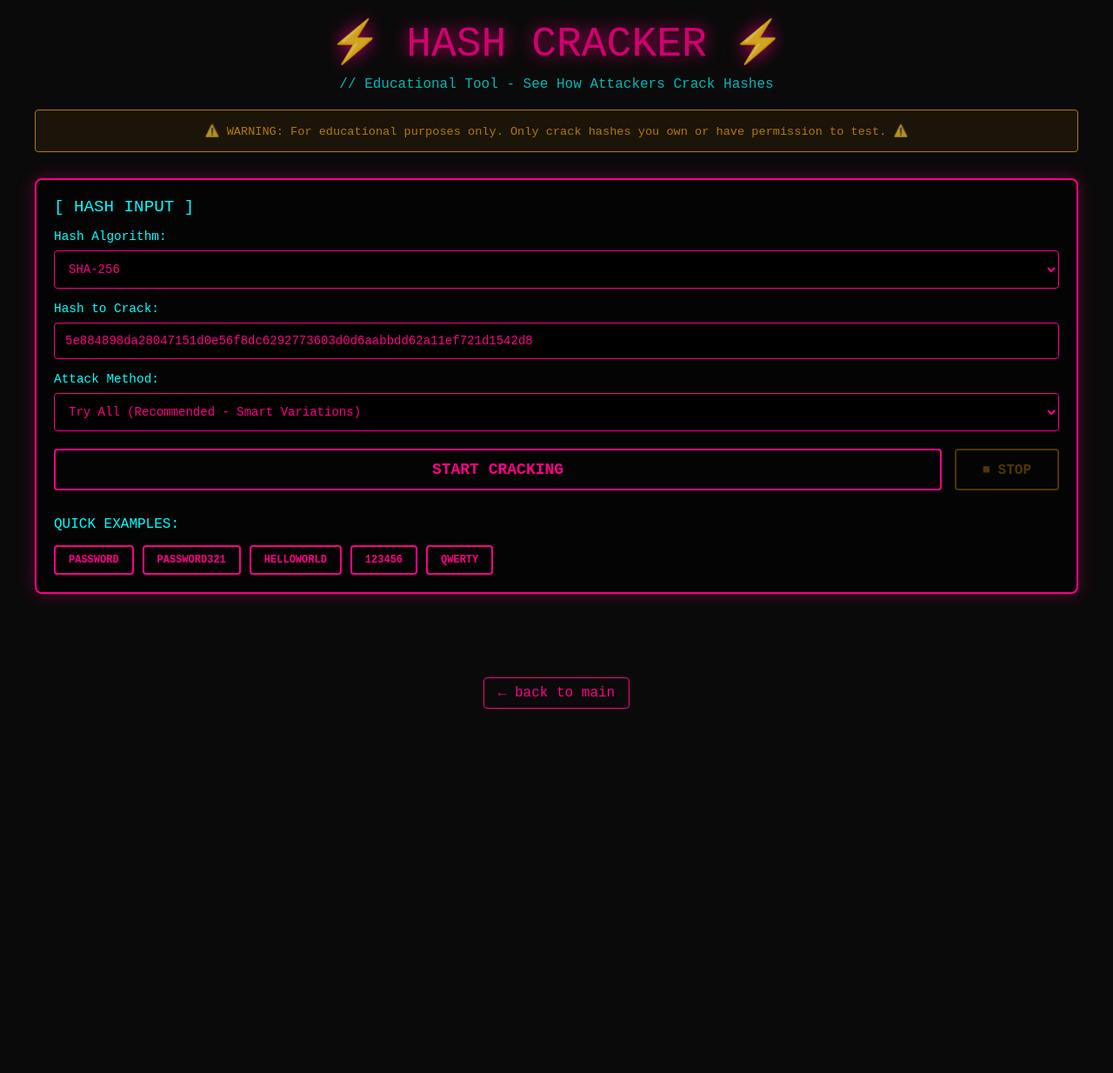
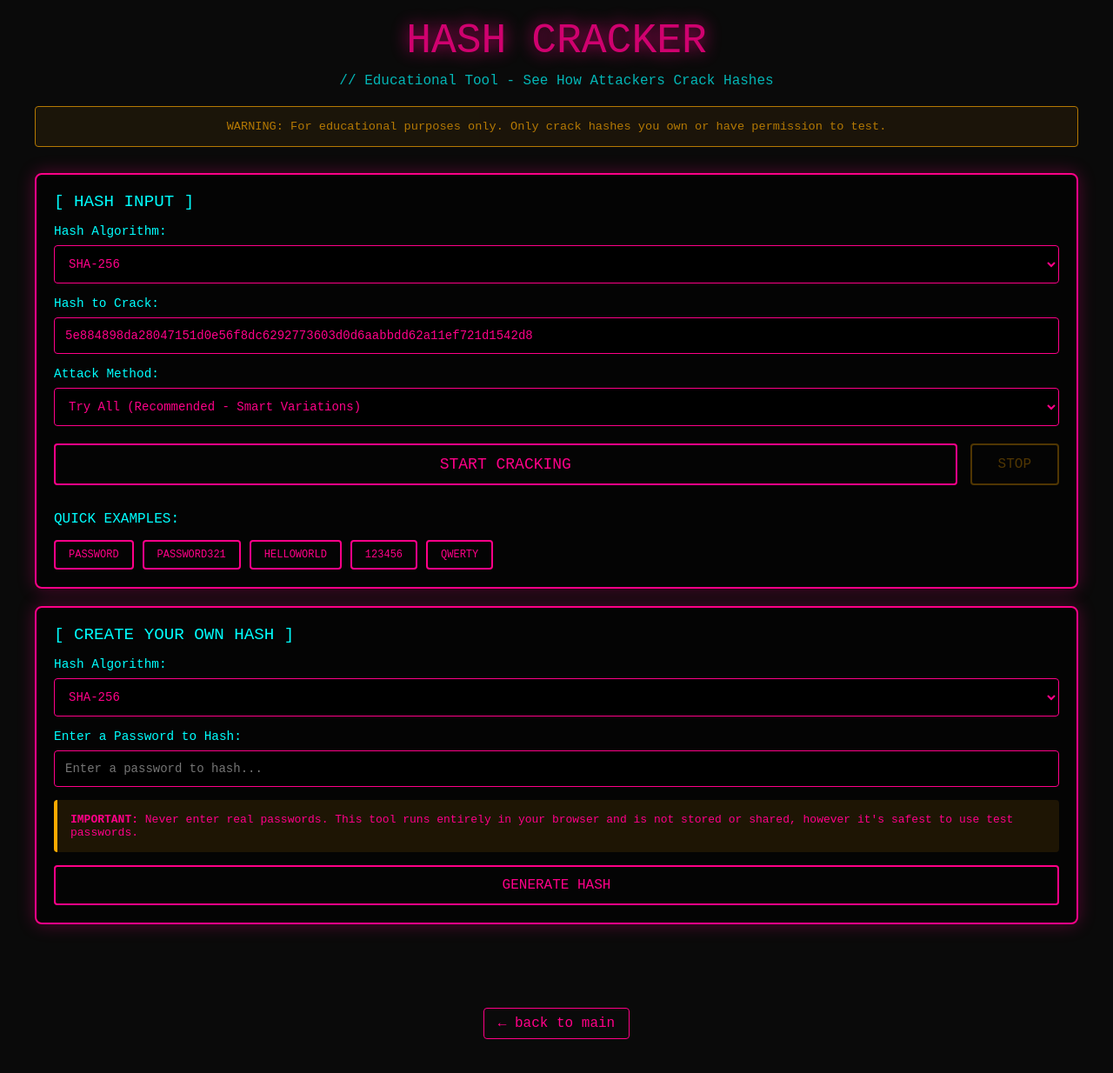
Before and after one commit to skazzah/skazzah-web, a plain HTML site: page hash-cracker.html in a window 1280 px wide. Shown: the whole page at 87% size. Before the commit the page ends 867 px from the top, so only its background shows below. Drawn offline with Linux system fonts and the light colour scheme.

Commit message:
Add hash generator

```diff
--- a/hash-cracker.html
+++ b/hash-cracker.html
@@ -119,7 +119,7 @@
             font-size: 16px;
             transition: all 0.3s;
             text-transform: uppercase;
-            font-weight: bold;
+            font-weight: normal;
         }
 
         button:hover {
@@ -379,10 +379,10 @@
     </div>
 
     <div class="container">
-        <h1>⚡ HASH CRACKER ⚡</h1>
-        <div class="subtitle">// Educational Tool - See How Attackers Crack Hashes        </div>
+        <h1>HASH CRACKER</h1>
+        <div class="subtitle">// Educational Tool - See How Attackers Crack Hashes</div>
         <div class="warning">
-            ⚠️ WARNING: For educational purposes only. Only crack hashes you own or have permission to test. ⚠️
+            WARNING: For educational purposes only. Only crack hashes you own or have permission to test.
         </div>
 
         <div class="panel">
@@ -416,7 +416,7 @@
 
             <div class="controls">
                 <button class="crack-btn" id="crackBtn" onclick="startCracking()">START CRACKING</button>
-                <button class="stop-btn" id="stopBtn" onclick="stopCracking()" disabled>⏹ STOP</button>
+                <button class="stop-btn" id="stopBtn" onclick="stopCracking()" disabled>STOP</button>
             </div>
 
             <div class="examples">
@@ -426,6 +426,40 @@
                 <button class="example-btn" onclick="loadExample('helloworld')">helloworld</button>
                 <button class="example-btn" onclick="loadExample('123456')">123456</button>
                 <button class="example-btn" onclick="loadExample('qwerty')">qwerty</button>
+            </div>
+        </div>
+
+        <div class="panel">
+            <div class="panel-title">[ CREATE YOUR OWN HASH ]</div>
+
+            <div class="input-group">
+                <label>Hash Algorithm:</label>
+                <select id="customHashType">
+                    <option value="SHA-256">SHA-256</option>
+                    <option value="SHA-1">SHA-1</option>
+                    <option value="MD5">MD5</option>
+                </select>
+            </div>
+
+            <div class="input-group">
+                <label>Enter a Password to Hash:</label>
+                <input type="text" id="customPassword" placeholder="Enter a password to hash...">
+            </div>
+
+            <div style="margin: 15px 0; padding: 15px; background: rgba(255, 170, 0, 0.1); border-left: 4px solid #ffaa00; border-radius: 4px; font-size: 13px;">
+                <strong>IMPORTANT:</strong> Never enter real passwords. This tool runs entirely in your browser and is not stored or shared, however it's safest to use test passwords.
+            </div>
+
+            <button onclick="generateHash()" style="background: transparent; color: #ff0088; border: 2px solid #ff0088; padding: 12px 30px; border-radius: 4px; cursor: pointer; font-family: 'Courier New', monospace; font-size: 16px; transition: all 0.3s; text-transform: uppercase; font-weight: normal; width: 100%;" onmouseover="this.style.background='#ff0088'; this.style.color='#0a0a0a'; this.style.boxShadow='0 0 20px rgba(255, 0, 136, 0.5)'; this.style.transform='translateY(-2px)';" onmouseout="this.style.background='transparent'; this.style.color='#ff0088'; this.style.boxShadow='none'; this.style.transform='translateY(0)';">
+                GENERATE HASH
+            </button>
+
+            <div id="generatedHash" style="margin-top: 15px; display: none;">
+                <label style="display: block; margin-bottom: 8px; color: #00ffff; font-size: 0.9rem;">Generated Hash:</label>
+                <input type="text" id="generatedHashValue" readonly style="width: 100%; background: #000; color: #00ff88; border: 1px solid #00ff88; border-radius: 4px; padding: 12px; font-family: 'Courier New', monospace; font-size: 14px;">
+                <button onclick="useGeneratedHash()" style="background: transparent; color: #ff0088; border: 2px solid #ff0088; padding: 8px 20px; border-radius: 4px; cursor: pointer; font-family: 'Courier New', monospace; font-size: 14px; transition: all 0.3s; text-transform: uppercase; font-weight: normal; margin-top: 10px; width: 100%;" onmouseover="this.style.background='#ff0088'; this.style.color='#0a0a0a'; this.style.boxShadow='0 0 20px rgba(255, 0, 136, 0.5)'; this.style.transform='translateY(-2px)';" onmouseout="this.style.background='transparent'; this.style.color='#ff0088'; this.style.boxShadow='none'; this.style.transform='translateY(0)';">
+                    USE THIS HASH ABOVE
+                </button>
             </div>
         </div>
 
@@ -542,7 +576,7 @@
                 variations.add(word.charAt(0).toUpperCase() + word.slice(1).toLowerCase() + i);
             }
 
-            const commonNumbers = ['123', '1234', '12345', '123456', '321', '111', '000', '69', '420', '2024', '2025', '321', '4321'];
+            const commonNumbers = ['123', '1234', '12345', '123456', '321', '111', '000', '69', '420', '2024', '2025'];
             commonNumbers.forEach(num => {
                 variations.add(word + num);
                 variations.add(num + word);
@@ -624,6 +658,40 @@
             document.getElementById('hashInput').value = hash;
         }
 
+        async function generateHash() {
+            const password = document.getElementById('customPassword').value.trim();
+
+            if (!password) {
+                alert('Please enter a password to hash!');
+                return;
+            }
+
+            const hashType = document.getElementById('customHashType').value;
+            const hash = await hashString(password, hashType);
+
+            if (hash) {
+                document.getElementById('generatedHashValue').value = hash;
+                document.getElementById('generatedHash').style.display = 'block';
+
+                document.getElementById('hashType').value = hashType;
+            } else {
+                alert('Error generating hash. MD5 is not supported in browser.');
+            }
+        }
+
+        function useGeneratedHash() {
+            const generatedHash = document.getElementById('generatedHashValue').value;
+            document.getElementById('hashInput').value = generatedHash;
+
+            document.getElementById('hashInput').scrollIntoView({ behavior: 'smooth', block: 'center' });
+
+            const hashInput = document.getElementById('hashInput');
+            hashInput.style.border = '2px solid #00ff88';
+            setTimeout(() => {
+                hashInput.style.border = '1px solid #ff0088';
+            }, 1000);
+        }
+
         async function hashString(str, algorithm) {
             const encoder = new TextEncoder();
             const data = encoder.encode(str);
@@ -674,7 +742,7 @@
             panel.style.display = 'block';
             panel.innerHTML = `
                 <div class="result-panel">
-                    <div class="title">🎉 HASH CRACKED! 🎉</div>
+                    <div class="title">HASH CRACKED!</div>
                     <div class="result-content">
                         Password: <strong>${password}</strong>
                     </div>
```
